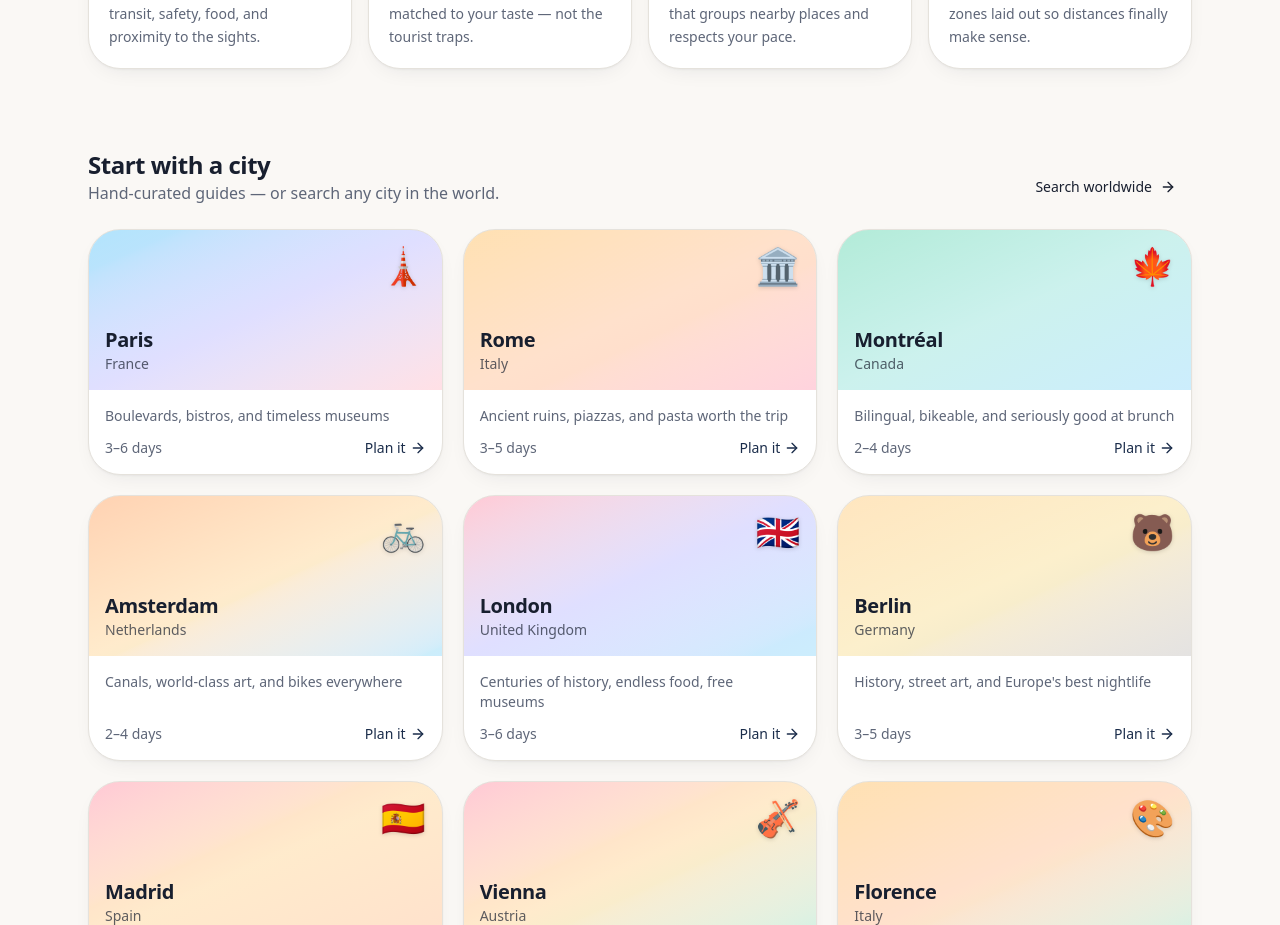
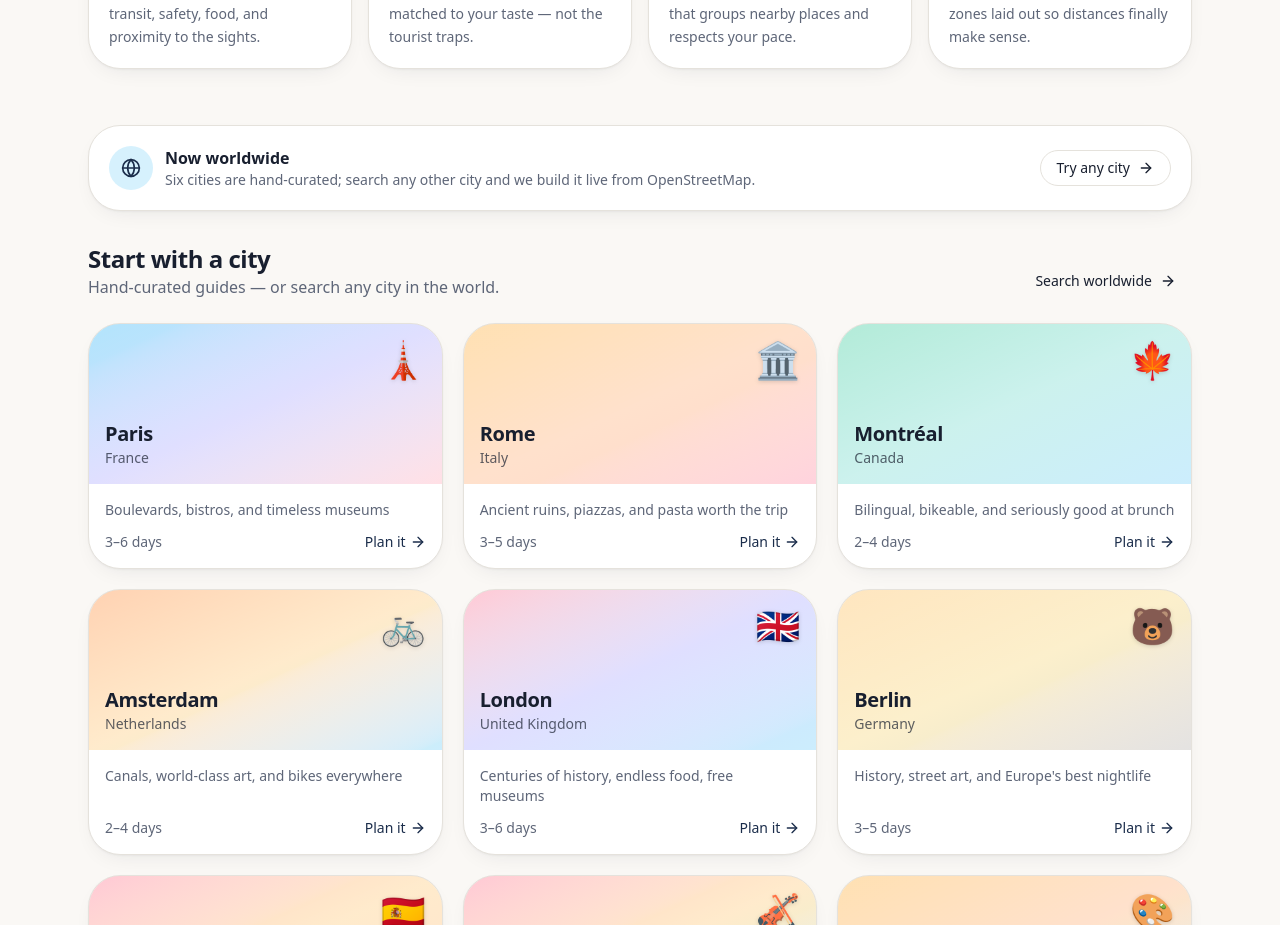
Before and after one commit to rakib-akter/Venturo, a Next.js app: page / in a window 1280 px wide. Shown: the part 780-1705 px from the top of the page. Built offline with nearby package versions, Linux system fonts and the light colour scheme.

Commit message:
feat(landing): add 'Now worldwide' callout band

```diff
--- a/app/page.tsx
+++ b/app/page.tsx
@@ -8,6 +8,7 @@ import {
   Sparkles,
   Search,
   Route,
+  Globe,
 } from "lucide-react";
 import { Button } from "@/components/ui/button";
 import { FeatureCard } from "@/components/marketing/FeatureCard";
@@ -77,6 +78,29 @@ export default function HomePage() {
             description="See attractions, food, and hotel zones laid out so distances finally make sense."
             accent="sky"
           />
+        </div>
+      </section>
+
+      {/* Worldwide band */}
+      <section className="mx-auto w-full max-w-6xl px-6 pb-2">
+        <div className="flex flex-col items-start gap-3 rounded-2xl border border-border bg-card p-5 shadow-card sm:flex-row sm:items-center sm:justify-between">
+          <div className="flex items-center gap-3">
+            <span className="flex size-11 shrink-0 items-center justify-center rounded-xl bg-sky/20 text-sky-foreground">
+              <Globe className="size-5" />
+            </span>
+            <div>
+              <p className="font-display font-semibold">Now worldwide</p>
+              <p className="text-sm text-muted-foreground">
+                Six cities are hand-curated; search any other city and we build it
+                live from OpenStreetMap.
+              </p>
+            </div>
+          </div>
+          <Button asChild variant="outline" size="sm" className="shrink-0">
+            <Link href="/plan">
+              Try any city <ArrowRight className="size-4" />
+            </Link>
+          </Button>
         </div>
       </section>
 
```
